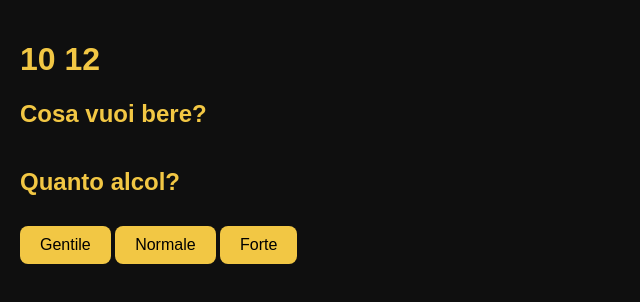
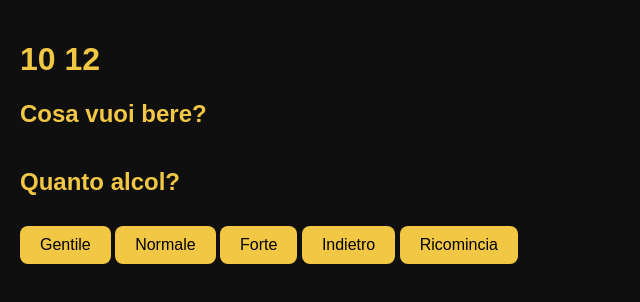
Before and after one commit to Luca0001/10-12, a plain HTML site: page index.html in a window 1280 px wide. Both pictures are taken after a click on the button "Cocktail". Shown: the whole page, without its empty margins (0-640 px from the left). Drawn offline with Linux system fonts and the light colour scheme.

Commit message:
index.html

```diff
--- a/index.html
+++ b/index.html
@@ -22,6 +22,7 @@
   <div class="step active" id="step1">
     <button class="button" onclick="next('cocktail')">Cocktail</button>
     <button class="button" onclick="next('birra')">Birra</button>
+    <button class="button" onclick="reset()">Ricomincia</button>
   </div>
 
   <div class="step" id="cocktailStep">
@@ -29,27 +30,36 @@
     <button class="button" onclick="cocktailLevel('gentile')">Gentile</button>
     <button class="button" onclick="cocktailLevel('normale')">Normale</button>
     <button class="button" onclick="cocktailLevel('forte')">Forte</button>
+    <button class="button" onclick="back('step1')">Indietro</button>
+    <button class="button" onclick="reset()">Ricomincia</button>
   </div>
 
   <div class="step" id="cocktailTaste">
     <h2>Che gusto preferisci?</h2>
     <div id="cocktailTasteButtons"></div>
+    <button class="button" onclick="back('cocktailStep')">Indietro</button>
+    <button class="button" onclick="reset()">Ricomincia</button>
   </div>
 
   <div class="step" id="birraStep">
     <h2>Che tipo?</h2>
     <button class="button" onclick="birraTipo('beverina')">Beverina</button>
     <button class="button" onclick="birraTipo('complessa')">Complessa</button>
+    <button class="button" onclick="back('step1')">Indietro</button>
+    <button class="button" onclick="reset()">Ricomincia</button>
   </div>
 
   <div class="step" id="birraTaste">
     <h2>Che sapore cerchi?</h2>
     <div id="birraTasteButtons"></div>
+    <button class="button" onclick="back('birraStep')">Indietro</button>
+    <button class="button" onclick="reset()">Ricomincia</button>
   </div>
 
   <div class="step" id="result">
     <h2>Ti consigliamo:</h2>
     <div class="result" id="resultContent"></div>
+    <button class="button" onclick="reset()">Ricomincia</button>
   </div>
 
   <script>
@@ -138,6 +148,17 @@
       const beers = suggestions[tipo][taste];
       document.getElementById('resultContent').innerHTML = beers.map(b => `<p>${b}</p>`).join('');
     }
+
+    function back(step) {
+      document.querySelectorAll('.step').forEach(s => s.classList.remove('active'));
+      document.getElementById(step).classList.add('active');
+    }
+
+    function reset() {
+      document.getElementById('result').classList.remove('active');
+      document.getElementById('step1').classList.add('active');
+      choice = {};
+    }
   </script>
 </body>
 </html>
```
